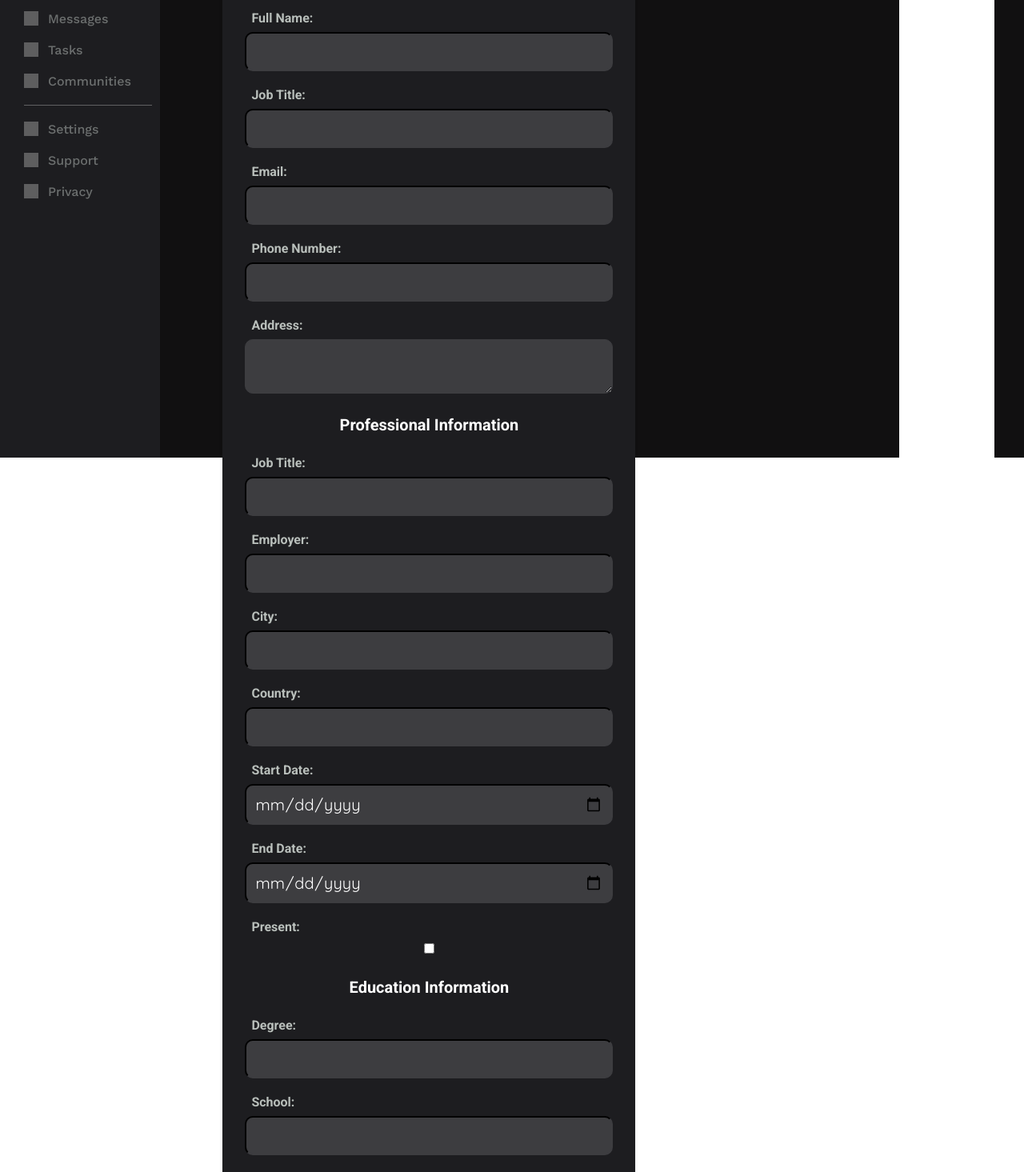
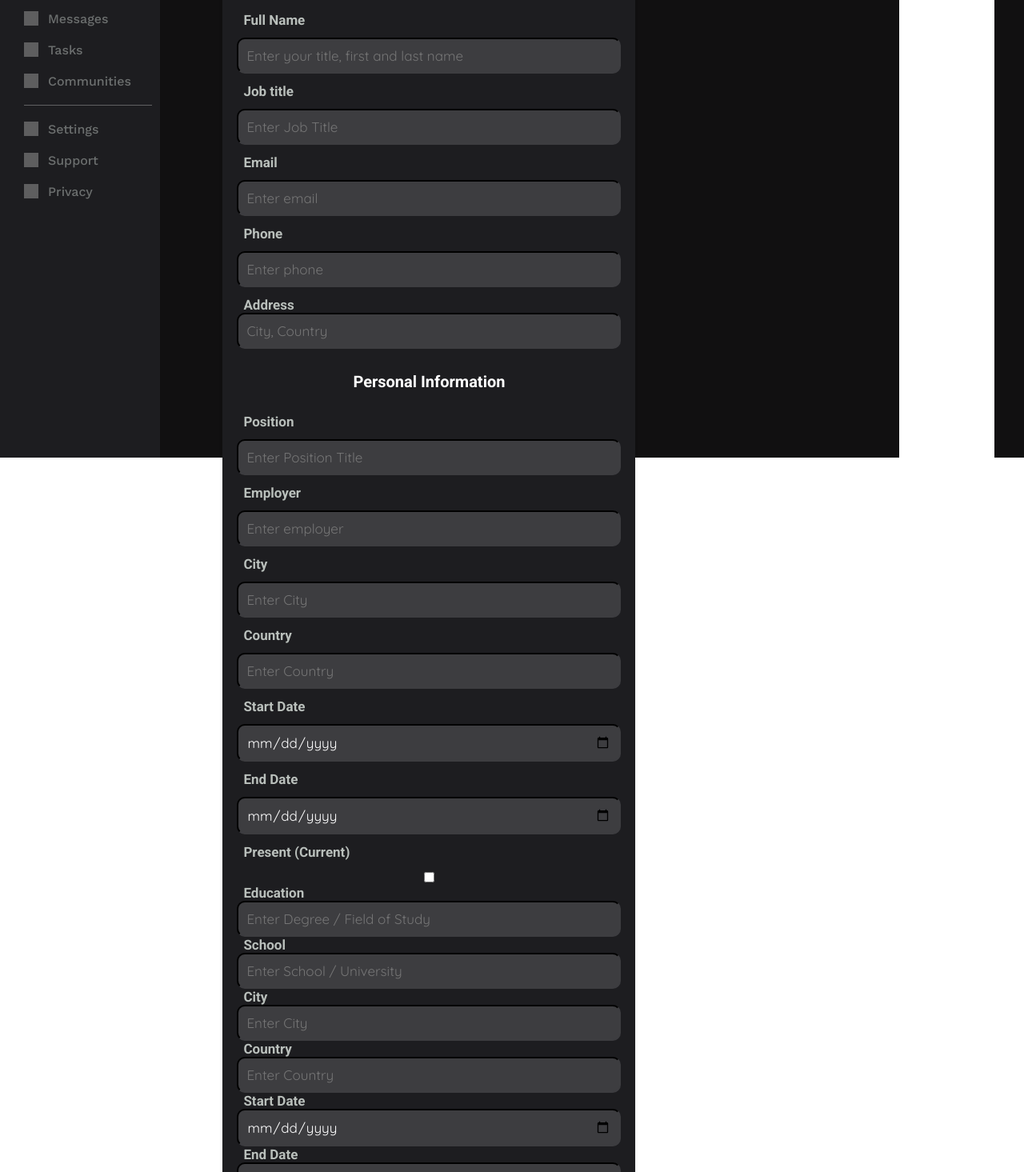
Before and after one commit to schaulet207/resumeBuilder, a React (Vite) app in the folder resumeBuilder/: page / in a window 1280 px wide. Shown: the part 300-1765 px from the top of the page at 80% size. Built offline with nearby package versions, Linux system fonts and the light colour scheme; grey boxes are pictures that could not be loaded.

Commit message:
Refactor components, add logic to make right-half automatically update as input fields are filled

```diff
--- a/resumeBuilder/src/App.css
+++ b/resumeBuilder/src/App.css
@@ -75,6 +75,7 @@
   align-items: flex-start;
   color: var(--txt);
   margin-left: 8px;
+  font-size: 17px;
 }
 
 .input-field {
@@ -84,16 +85,16 @@
   gap: 8px;
 }
 
-#fullName, #jobTitle, #email, #phoneNumber, #address, #employer, #city, #country, #startDate, #endDate, #degree, #school, #city {
+.inputs {
   border-radius: 10px;
   background-color: rgb(61, 61, 64);
   border-color: rgb(61, 61, 64);
   color: white;
-  font-size: 20px;
+  font-size: 17px;
   padding: 10px;
 }
 
-#fullName:focus, #jobTitle:focus, #email:focus, #phoneNumber:focus, #address:focus, #employer:focus, #city:focus, #country:focus, #startDate:focus, #endDate:focus, #degree:focus, #school:focus, #city:focus {
+.inputs:focus {
   color: rgb(117, 117, 117);
   background-color: black;
   font-family: 'Quicksand', sans-serif;
@@ -101,3 +102,7 @@
   transition-duration: .3s;
   color: white;
 }
+
+.personal, .professional, .education {
+  gap: 12px;
+}
--- a/resumeBuilder/src/App.jsx
+++ b/resumeBuilder/src/App.jsx
@@ -1,19 +1,169 @@
-import React from 'react';
+import React, { useState } from 'react';
 import './App.css';
-import PersonalInfo from './Personal';
-import ProfessionalInfo from './Professional';
-import EducationInfo from './Education';
+import { FullNameInput, JobInput, EmailInput, PhoneInput, AddressInput } from './Personal';
+import { PositionInput, EmployerInput, CityInput, CountryInput, StartDateInput, EndDateInput, PresentInput } from './Professional';
+import { DegreeInput, SchoolInput, SchoolCityInput, SchoolCountryInput, SchoolStartDateInput, SchoolEndDateInput } from './Education';
 
 function App() {
+
+  // Create state variables for each input
+  const [fullName, setFullName] = useState('');
+  const handleFullNameChange = (newFullName) => {
+    setFullName(newFullName);
+  };
+
+  const [jobTitle, setJobTitle] = useState('');
+  const handleJobTitleChange = (newJobTitle) => {
+    setJobTitle(newJobTitle);
+  };
+
+  const [email, setEmail] = useState('');
+  const handleEmailChange = (newEmail) => {
+    setEmail(newEmail);
+  };
+
+  const [phoneNumber, setPhoneNumber] = useState('');
+  const handlePhoneChange = (newPhoneNumber) => {
+    setPhoneNumber(newPhoneNumber);
+  };
+
+  const [address, setAddress] = useState('');
+  const handleAddressChange = (newAddress) => {
+    setAddress(newAddress);
+  };
+
+  const [position, setPosition] = useState('');
+  const handlePositionChange = (newPosition) => {
+    setPosition(newPosition);
+  };
+
+  const [employer, setEmployer] = useState('');
+  const handleEmployerChange = (newEmployer) => {
+    setEmployer(newEmployer);
+  };
+
+  const [city, setCity] = useState('');
+  const handleCityChange = (newCity) => {
+    setCity(newCity);
+  };
+
+  const [country, setCountry] = useState('');
+  const handleCountryChange = (newCountry) => {
+    setCountry(newCountry);
+  };
+
+  const [startDate, setStartDate] = useState('');
+  const handleStartDateChange = (newStartDate) => {
+    setStartDate(newStartDate);
+  };
+
+  const [endDate, setEndDate] = useState('');
+  const handleEndDateChange = (newEndDate) => {
+    setEndDate(newEndDate);
+  };
+
+  const [present, setPresent] = useState(false);
+  const handlePresentChange = (newPresent) => {
+    setPresent(newPresent);
+  };
+
+  const [degree, setDegree] = useState('');
+  const handleDegreeChange = (newDegree) => {
+    setDegree(newDegree);
+  };
+
+  const [school, setSchool] = useState('');
+  const handleSchoolChange = (newSchool) => {
+    setSchool(newSchool);
+  };
+
+  const [schoolCity, setSchoolCity] = useState('');
+  const handleSchoolCityChange = (newSchoolCity) => {
+    setSchoolCity(newSchoolCity);
+  };
+
+  const [schoolCountry, setSchoolCountry] = useState('');
+  const handleSchoolCountryChange = (newSchoolCountry) => {
+    setSchoolCountry(newSchoolCountry);
+  };
+
+  const [schoolStartDate, setSchoolStartDate] = useState('');
+  const handleSchoolStartDateChange = (newSchoolStartDate) => {
+    setSchoolStartDate(newSchoolStartDate);
+  };
+
+  const [schoolEndDate, setSchoolEndDate] = useState('');
+  const handleSchoolEndDateChange = (newSchoolEndDate) => {
+    setSchoolEndDate(newSchoolEndDate);
+  };
+
   return (
     <div className="App">
       <div className="left-half">
-        <PersonalInfo />
-        <ProfessionalInfo />
-        <EducationInfo />
+        <div className="personal">
+          <h2 className="innerH2">Personal Information</h2>
+          <label className="input-text">Full Name</label>
+          <FullNameInput fullName={fullName} onFullNameChange={handleFullNameChange} />
+          <label className="input-text">Job title</label>
+          <JobInput jobTitle={jobTitle} onJobTitleChange={handleJobTitleChange} />
+          <label className="input-text">Email</label>
+          <EmailInput email={email} onEmailChange={handleEmailChange} />
+          <label className="input-text">Phone</label>
+          <PhoneInput phoneNumber={phoneNumber} onPhoneChange={handlePhoneChange} />
+          <label className="input-text">Address</label>
+        </div>
+        <div className="professional">
+        <AddressInput address={address} onAddressChange={handleAddressChange} />
+        <h2 className="innerH2">Personal Information</h2>
+        <label className="input-text">Position</label>
+        <PositionInput position={position} onPositionChange={handlePositionChange} />
+        <label className="input-text">Employer</label>
+        <EmployerInput employer={employer} onEmployerChange={handleEmployerChange} />
+        <label className="input-text">City</label>
+        <CityInput city={city} onCityChange={handleCityChange} />
+        <label className="input-text">Country</label>
+        <CountryInput country={country} onCountryChange={handleCountryChange} />
+        <label className="input-text">Start Date</label>
+        <StartDateInput startDate={startDate} onStartChange={handleStartDateChange} />
+        <label className="input-text">End Date</label>
+        <EndDateInput endDate={endDate} onEndChange={handleEndDateChange} />
+        <label className="input-text">Present (Current)</label>
+        <PresentInput present={present} onPresentChange={handlePresentChange} />
+        </div>
+        <div className="education"></div>
+        <label className="input-text">Education</label>
+        <DegreeInput degree={degree} onDegreeChange={handleDegreeChange} />
+        <label className="input-text">School</label>
+        <SchoolInput school={school} onSchoolChange={handleSchoolChange} />
+        <label className="input-text">City</label>
+        <SchoolCityInput schoolCity={schoolCity} onSchoolCityChange={handleSchoolCityChange} />
+        <label className="input-text">Country</label>
+        <SchoolCountryInput schoolCountry={schoolCountry} onSchoolCountryChange={handleSchoolCountryChange} />
+        <label className="input-text">Start Date</label>
+        <SchoolStartDateInput schoolStartDate={schoolStartDate} onSchoolStartChange={handleSchoolStartDateChange} />
+        <label className="input-text">End Date</label>
+        <SchoolEndDateInput schoolEndDate={schoolEndDate} onSchoolEndChange={handleSchoolEndDateChange} />
       </div>
       <div className="right-half">
         <h2>Preview</h2>
+        <p>{fullName}</p>
+        <p>{jobTitle}</p>
+        <p>{email}</p>
+        <p>{phoneNumber}</p>
+        <p>{address}</p>
+        <p>{position}</p>
+        <p>{employer}</p>
+        <p>{city}</p>
+        <p>{country}</p>
+        <p>{startDate}</p>
+        <p>{endDate}</p>
+        <p>{present}</p>
+        <p>{degree}</p>
+        <p>{school}</p>
+        <p>{schoolCity}</p>
+        <p>{schoolCountry}</p>
+        <p>{schoolStartDate}</p>
+        <p>{schoolEndDate}</p>
       </div>
     </div>
   );
--- a/resumeBuilder/src/Education.jsx
+++ b/resumeBuilder/src/Education.jsx
@@ -1,102 +1,71 @@
-import React, { useState } from 'react';
+import React from 'react';
 
-function EducationInfo() {
-  const [degree, setDegree] = useState('');
-  const [school, setSchool] = useState('');
-  const [city, setCity] = useState('');
-  const [country, setCountry] = useState('');
-  const [startDate, setStartDate] = useState('');
-  const [endDate, setEndDate] = useState('');
-
-  const handleDegreeChange = (e) => {
-    setDegree(e.target.value);
-  };
-
-  const handleSchoolChange = (e) => {
-    setSchool(e.target.value);
-  };
-
-  const handleCityChange = (e) => {
-    setCity(e.target.value);
-  };
-
-  const handleCountryChange = (e) => {
-    setCountry(e.target.value);
-  };
-
-  const handleStartDateChange = (e) => {
-    setStartDate(e.target.value);
-  };
-
-  const handleEndDateChange = (e) => {
-    setEndDate(e.target.value);
-  };
-
+export function DegreeInput({ degree, onDegreeChange }) {
   return (
-    <div className="education-info">
-      <h2 className="innerH2">Education Information</h2>
-      <div className="input-field">
-        <label htmlFor="degree" className="input-text">Degree:</label>
-        <input
-          type="text"
-          id="degree"
-          name="degree"
-          value={degree}
-          onChange={handleDegreeChange}
-        />
-      </div>
-      <div className="input-field">
-        <label htmlFor="school" className="input-text">School:</label>
-        <input
-          type="text"
-          id="school"
-          name="school"
-          value={school}
-          onChange={handleSchoolChange}
-        />
-      </div>
-      <div className="input-field">
-        <label htmlFor="city" className="input-text">City:</label>
-        <input
-          type="text"
-          id="city"
-          name="city"
-          value={city}
-          onChange={handleCityChange}
-        />
-      </div>
-      <div className="input-field">
-        <label htmlFor="country" className="input-text">Country:</label>
-        <input
-          type="text"
-          id="country"
-          name="country"
-          value={country}
-          onChange={handleCountryChange}
-        />
-      </div>
-      <div className="input-field">
-        <label htmlFor="startDate" className="input-text">Start Date:</label>
-        <input
-          type="date"
-          id="startDate"
-          name="startDate"
-          value={startDate}
-          onChange={handleStartDateChange}
-        />
-      </div>
-      <div className="input-field">
-        <label htmlFor="endDate" className="input-text">End Date:</label>
-        <input
-          type="date"
-          id="endDate"
-          name="endDate"
-          value={endDate}
-          onChange={handleEndDateChange}
-        />
-      </div>
-    </div>
+    <input
+      className="inputs"
+      type="text"
+      placeholder="Enter Degree / Field of Study"
+      value={degree}
+      onChange={(e) => onDegreeChange(e.target.value)}
+    />
   );
 }
 
-export default EducationInfo;
+export function SchoolInput({ school, onSchoolChange }) {
+  return (
+    <input
+    className="inputs"
+      type="text"
+      placeholder="Enter School / University"
+      value={school}
+      onChange={(e) => onSchoolChange(e.target.value)}
+    />
+  );
+}
+
+export function SchoolCityInput({ schoolCity, onSchoolCityChange }) {
+  return (
+    <input
+    className="inputs"
+      type="text"
+      placeholder="Enter City"
+      value={schoolCity}
+      onChange={(e) => onSchoolCityChange(e.target.value)}
+    />
+  );
+}
+
+export function SchoolCountryInput({ schoolCountry, onSchoolCountryChange }) {
+  return (
+    <input
+    className="inputs"
+      type="text"
+      placeholder="Enter Country"
+      value={schoolCountry}
+      onChange={(e) => onSchoolCountryChange(e.target.value)}
+    />
+  );
+}
+
+export function SchoolStartDateInput({ schoolStartDate, onSchoolStartChange }) {
+  return (
+    <input
+    className="inputs"
+      type="date"
+      value={schoolStartDate}
+      onChange={(e) => onSchoolStartChange(e.target.value)}
+    />
+  );
+}
+
+export function SchoolEndDateInput({ schoolEndDate, onSchoolEndChange }) {
+  return (
+    <input
+    className="inputs"
+      type="date"
+      value={schoolEndDate}
+      onChange={(e) => onSchoolEndChange(e.target.value)}
+    />
+  );
+}
--- a/resumeBuilder/src/Personal.jsx
+++ b/resumeBuilder/src/Personal.jsx
@@ -1,86 +1,61 @@
-import React, { useState } from 'react';
+import React from 'react';
 
-function PersonalInfo() {
-  const [fullName, setFullName] = useState('');
-  const [jobTitle, setJobTitle] = useState('');
-  const [email, setEmail] = useState('');
-  const [phoneNumber, setPhoneNumber] = useState('');
-  const [address, setAddress] = useState('');
-
-  const handleFullNameChange = (e) => {
-    setFullName(e.target.value);
-  };
-
-  const handleJobTitleChange = (e) => {
-    setJobTitle(e.target.value);
-  };
-
-  const handleEmailChange = (e) => {
-    setEmail(e.target.value);
-  };
-
-  const handlePhoneNumberChange = (e) => {
-    setPhoneNumber(e.target.value);
-  };
-
-  const handleAddressChange = (e) => {
-    setAddress(e.target.value);
-  };
-
+export function FullNameInput({ fullName, onFullNameChange }) {
   return (
-    <div className="personal-info">
-      <h2 className="innerH2">Personal Information</h2>
-      <div className="input-field">
-        <label htmlFor="fullName" className="input-text">Full Name:</label>
-        <input
-          type="text"
-          id="fullName"
-          name="fullName"
-          value={fullName}
-          onChange={handleFullNameChange}
-        />
-      </div>
-      <div className="input-field">
-        <label htmlFor="jobTitle" className="input-text">Job Title:</label>
-        <input
-          type="text"
-          id="jobTitle"
-          name="jobTitle"
-          value={jobTitle}
-          onChange={handleJobTitleChange}
-        />
-      </div>
-      <div className="input-field">
-        <label htmlFor="email" className="input-text">Email:</label>
-        <input
-          type="email"
-          id="email"
-          name="email"
-          value={email}
-          onChange={handleEmailChange}
-        />
-      </div>
-      <div className="input-field">
-        <label htmlFor="phoneNumber" className="input-text">Phone Number:</label>
-        <input
-          type="tel"
-          id="phoneNumber"
-          name="phoneNumber"
-          value={phoneNumber}
-          onChange={handlePhoneNumberChange}
-        />
-      </div>
-      <div className="input-field">
-        <label htmlFor="address" className="input-text">Address:</label>
-        <textarea
-          id="address"
-          name="address"
-          value={address}
-          onChange={handleAddressChange}
-        />
-      </div>
-    </div>
+    <input
+      className="inputs"
+      type="text"
+      placeholder="Enter your title, first and last name"
+      value={fullName}
+      onChange={(e) => onFullNameChange(e.target.value)}
+    />
   );
 }
 
-export default PersonalInfo;
+export function JobInput({ jobTitle, onJobTitleChange }) {
+  return (
+    <input
+    className="inputs"
+    type="text"
+      placeholder="Enter Job Title"
+      value={jobTitle}
+      onChange={(e) => onJobTitleChange(e.target.value)}
+    />
+  );
+}
+
+export function EmailInput({ email, onEmailChange }) {
+  return (
+    <input
+      className="inputs"
+      type="text"
+      placeholder="Enter email"
+      value={email}
+      onChange={(e) => onEmailChange(e.target.value)}
+    />
+  );
+}
+
+export function PhoneInput({ phoneNumber, onPhoneChange }) {
+  return (
+    <input
+    className="inputs"
+      type="text"
+      placeholder="Enter phone"
+      value={phoneNumber}
+      onChange={(e) => onPhoneChange(e.target.value)}
+    />
+  );
+}
+
+export function AddressInput({ address, onAddressChange }) {
+  return (
+    <input
+    className="inputs"
+      type="text"
+      placeholder="City, Country"
+      value={address}
+      onChange={(e) => onAddressChange(e.target.value)}
+    />
+  );
+}
--- a/resumeBuilder/src/Professional.jsx
+++ b/resumeBuilder/src/Professional.jsx
@@ -1,117 +1,82 @@
-import React, { useState } from 'react';
+import React from 'react';
 
-function ProfessionalInfo() {
-  const [jobTitle, setJobTitle] = useState('');
-  const [employer, setEmployer] = useState('');
-  const [city, setCity] = useState('');
-  const [country, setCountry] = useState('');
-  const [startDate, setStartDate] = useState('');
-  const [endDate, setEndDate] = useState('');
-  const [isPresent, setIsPresent] = useState(false);
-
-  const handleJobTitleChange = (e) => {
-    setJobTitle(e.target.value);
-  };
-
-  const handleEmployerChange = (e) => {
-    setEmployer(e.target.value);
-  };
-
-  const handleCityChange = (e) => {
-    setCity(e.target.value);
-  };
-
-  const handleCountryChange = (e) => {
-    setCountry(e.target.value);
-  };
-
-  const handleStartDateChange = (e) => {
-    setStartDate(e.target.value);
-  };
-
-  const handleEndDateChange = (e) => {
-    setEndDate(e.target.value);
-  };
-
-  const handlePresentChange = (e) => {
-    setIsPresent(e.target.checked);
-  };
-
+export function PositionInput({ position, onPositionChange }) {
   return (
-    <div className="professional-info">
-      <h2 className="innerH2">Professional Information</h2>
-      <div className="input-field">
-        <label htmlFor="jobTitle" className="input-text">Job Title:</label>
-        <input
-          type="text"
-          id="jobTitle"
-          name="jobTitle"
-          value={jobTitle}
-          onChange={handleJobTitleChange}
-        />
-      </div>
-      <div className="input-field">
-        <label htmlFor="employer" className="input-text">Employer:</label>
-        <input
-          type="text"
-          id="employer"
-          name="employer"
-          value={employer}
-          onChange={handleEmployerChange}
-        />
-      </div>
-      <div className="input-field">
-        <label htmlFor="city" className="input-text">City:</label>
-        <input
-          type="text"
-          id="city"
-          name="city"
-          value={city}
-          onChange={handleCityChange}
-        />
-      </div>
-      <div className="input-field">
-        <label htmlFor="country" className="input-text">Country:</label>
-        <input
-          type="text"
-          id="country"
-          name="country"
-          value={country}
-          onChange={handleCountryChange}
-        />
-      </div>
-      <div className="input-field">
-        <label htmlFor="startDate" className="input-text">Start Date:</label>
-        <input
-          type="date"
-          id="startDate"
-          name="startDate"
-          value={startDate}
-          onChange={handleStartDateChange}
-        />
-      </div>
-      <div className="input-field">
-        <label htmlFor="endDate" className="input-text">End Date:</label>
-        <input
-          type="date"
-          id="endDate"
-          name="endDate"
-          value={endDate}
-          onChange={handleEndDateChange}
-        />
-      </div>
-      <div className="input-field">
-        <label className="input-text">Present:</label>
-        <input
-          type="checkbox"
-          id="isPresent"
-          name="isPresent"
-          checked={isPresent}
-          onChange={handlePresentChange}
-        />
-      </div>
-    </div>
+    <input
+      className="inputs"
+      type="text"
+      placeholder="Enter Position Title"
+      value={position}
+      onChange={(e) => onPositionChange(e.target.value)}
+    />
   );
 }
 
-export default ProfessionalInfo;
+export function EmployerInput({ employer, onEmployerChange }) {
+  return (
+    <input
+      className="inputs"
+      type="text"
+      placeholder="Enter employer"
+      value={employer}
+      onChange={(e) => onEmployerChange(e.target.value)}
+    />
+  );
+}
+
+export function CityInput({ city, onCityChange }) {
+  return (
+    <input
+      className="inputs"
+      type="text"
+      placeholder="Enter City"
+      value={city}
+      onChange={(e) => onCityChange(e.target.value)}
+    />
+  );
+}
+
+export function CountryInput({ country, onCountryChange }) {
+  return (
+    <input
+      className="inputs"
+      type="text"
+      placeholder="Enter Country"
+      value={country}
+      onChange={(e) => onCountryChange(e.target.value)}
+    />
+  );
+}
+
+export function StartDateInput({ startDate, onStartChange }) {
+  return (
+    <input
+      className="inputs"
+      type="date"
+      value={startDate}
+      onChange={(e) => onStartChange(e.target.value)}
+    />
+  );
+}
+
+export function EndDateInput({ endDate, onEndChange }) {
+  return (
+    <input
+      className="inputs"
+      type="date"
+      value={endDate}
+      onChange={(e) => onEndChange(e.target.value)}
+    />
+  );
+}
+
+export function PresentInput({ present, onPresentChange }) {
+  return (
+    <input
+      className="inputs"
+      type="checkbox"
+      value={present}
+      onChange={(e) => onPresentChange(e.target.value)}
+    />
+  );
+}
```
